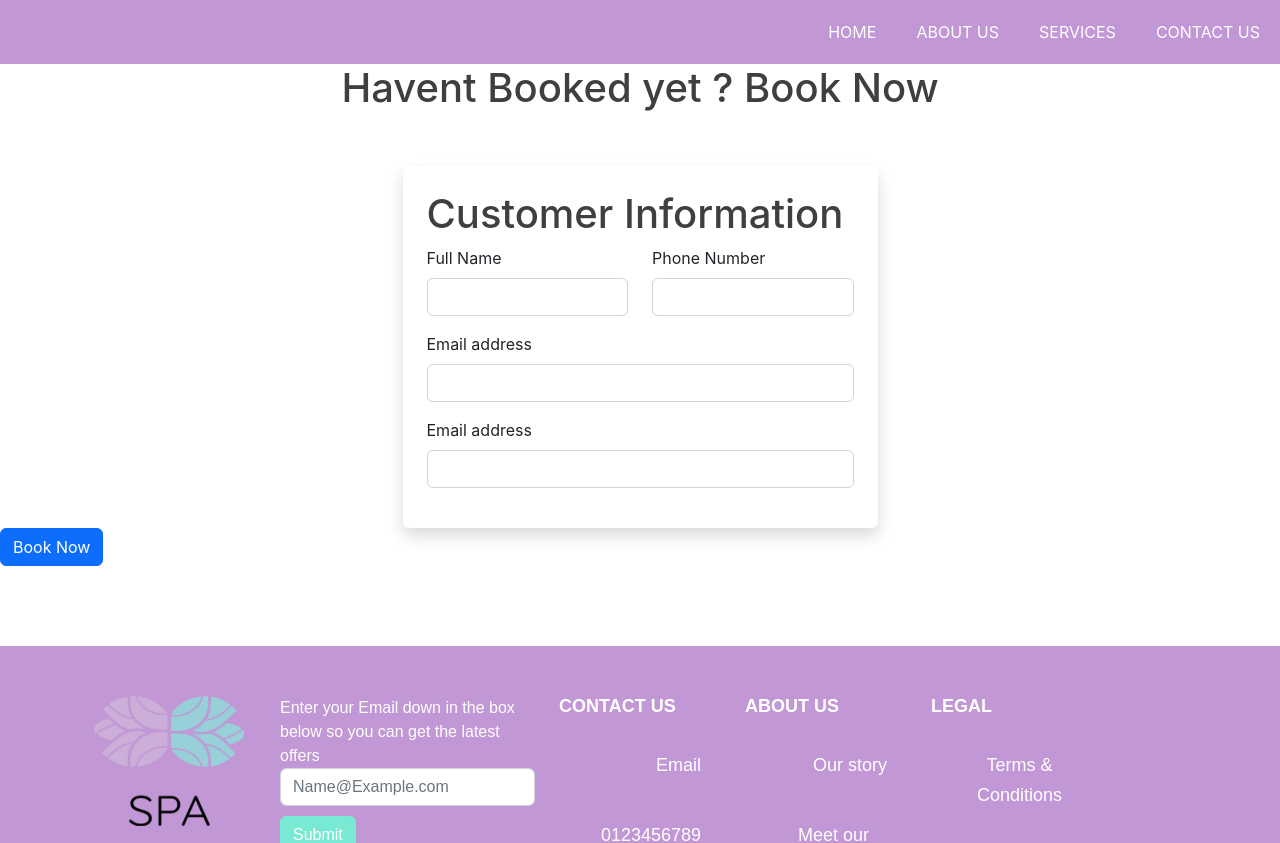
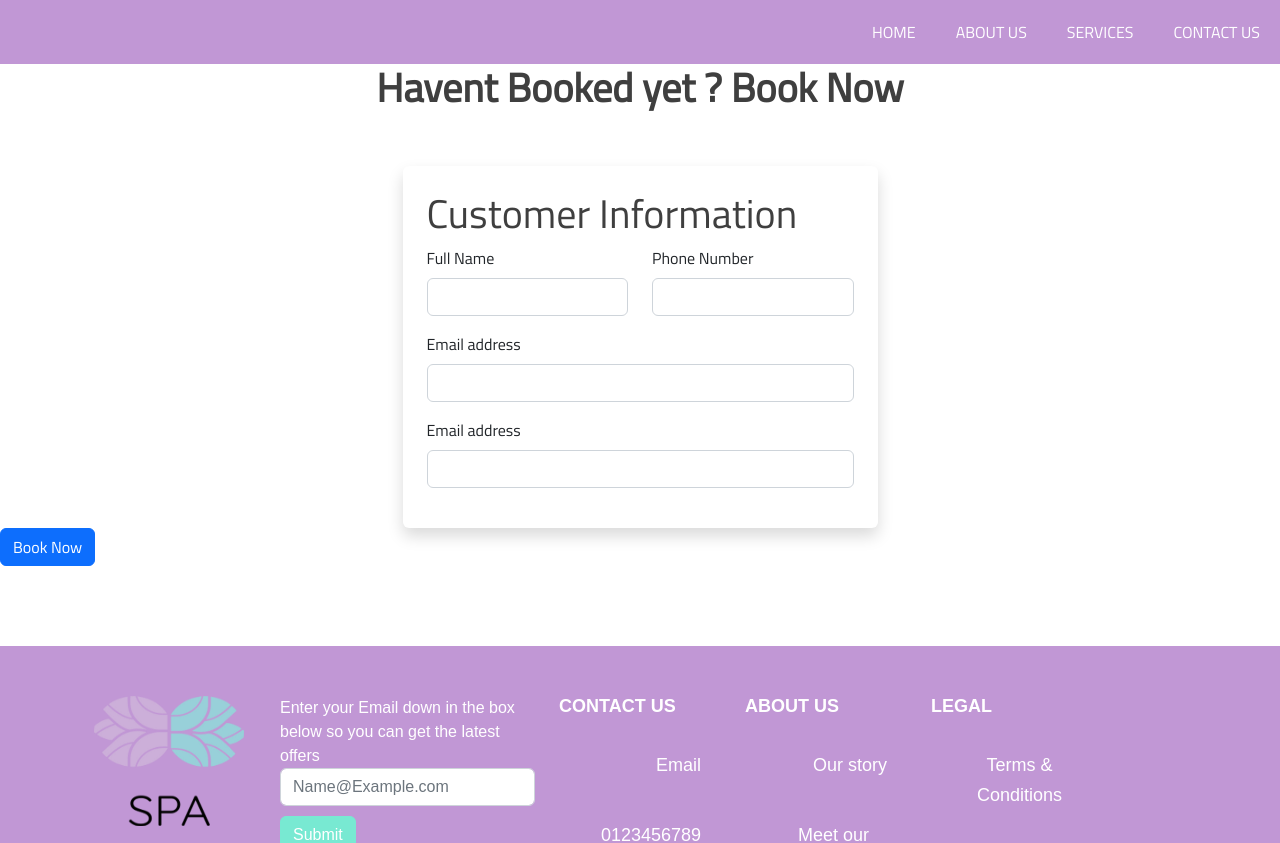
Before and after one commit to saifalaasabelaish/spa-project, a React (Create React App) app: page / in a window 1280 px wide. Shown: the top 843 px of the page. Built offline with nearby package versions, Linux system fonts and the light colour scheme.

Commit message:
changing the font family

```diff
--- a/src/components/BookingPage/Booking.css
+++ b/src/components/BookingPage/Booking.css
@@ -7,3 +7,8 @@ h2 {
 
     color: white
 }
+
+body{
+
+    font-family:Titillium Web
+}
--- a/src/components/BookingPage/BookingTexts.js
+++ b/src/components/BookingPage/BookingTexts.js
@@ -4,7 +4,7 @@ const BookingTexts = () => {
 
         <>
             <h1 className="header-texts d-flex justify-content-center">
-                Havent Booked yet ? Book Now
+               <b> Havent Booked yet ? Book Now</b>
             </h1>
             <h2> Customer Information</h2>
 
```
